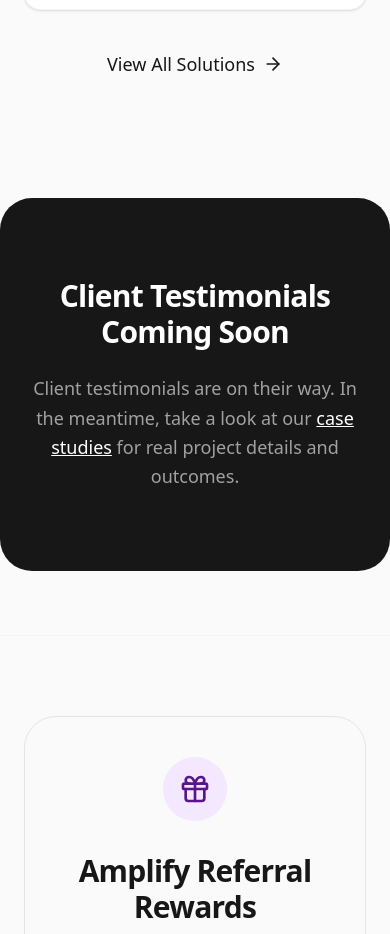
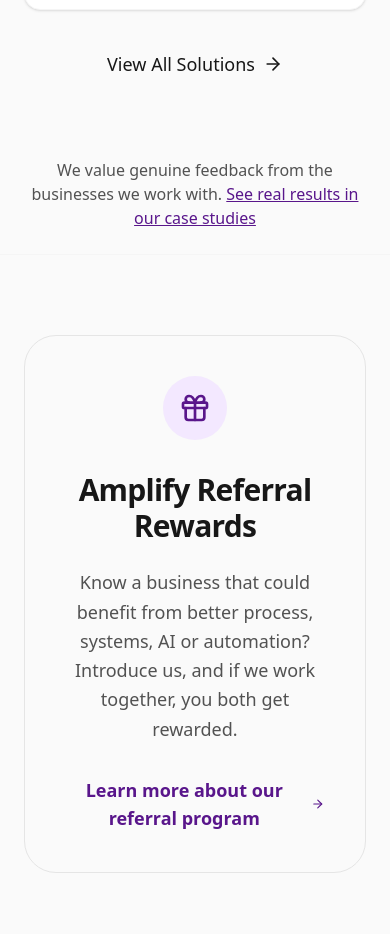
Before and after one commit to amanocha87/amplify-website, a React (Vite) app: page / in a window 390 px wide. Shown: the part 3460-4394 px from the top of the page. Built offline with nearby package versions, Linux system fonts and the light colour scheme.

Commit message:
Revise Testimonials section with new content
Updated the Testimonials component to provide a message about valuing feedback and linking to case studies.

```diff
--- a/src/components/Testimonials.tsx
+++ b/src/components/Testimonials.tsx
@@ -1,15 +1,14 @@
 import { Link } from 'react-router-dom';
+
 export default function Testimonials() {
   return (
-    <section className="py-20 md:py-24 px-6 max-w-[1400px] mx-auto bg-neutral-900 rounded-[2rem] my-16 text-center">
-      <div className="max-w-3xl mx-auto">
-        <h2 className="text-3xl md:text-4xl font-semibold tracking-tight text-white mb-6">
-          Client Testimonials Coming Soon
-        </h2>
-        <p className="text-lg md:text-xl text-neutral-400 leading-relaxed">
-    Client testimonials are on their way. In the meantime, take a look at our <Link to="/case-studies" className="text-white underline hover:text-neutral-300 transition-colors">case studies</Link> for real project details and outcomes.
-        </p>
-      </div>
+    <section className="py-6 px-6 max-w-[1400px] mx-auto text-center">
+      <p className="text-base md:text-lg text-neutral-600">
+        We value genuine feedback from the businesses we work with.{' '}
+        <Link to="/case-studies" className="text-purple-900 font-medium underline hover:text-purple-700 transition-colors">
+          See real results in our case studies
+        </Link>
+      </p>
     </section>
   );
 }
```
